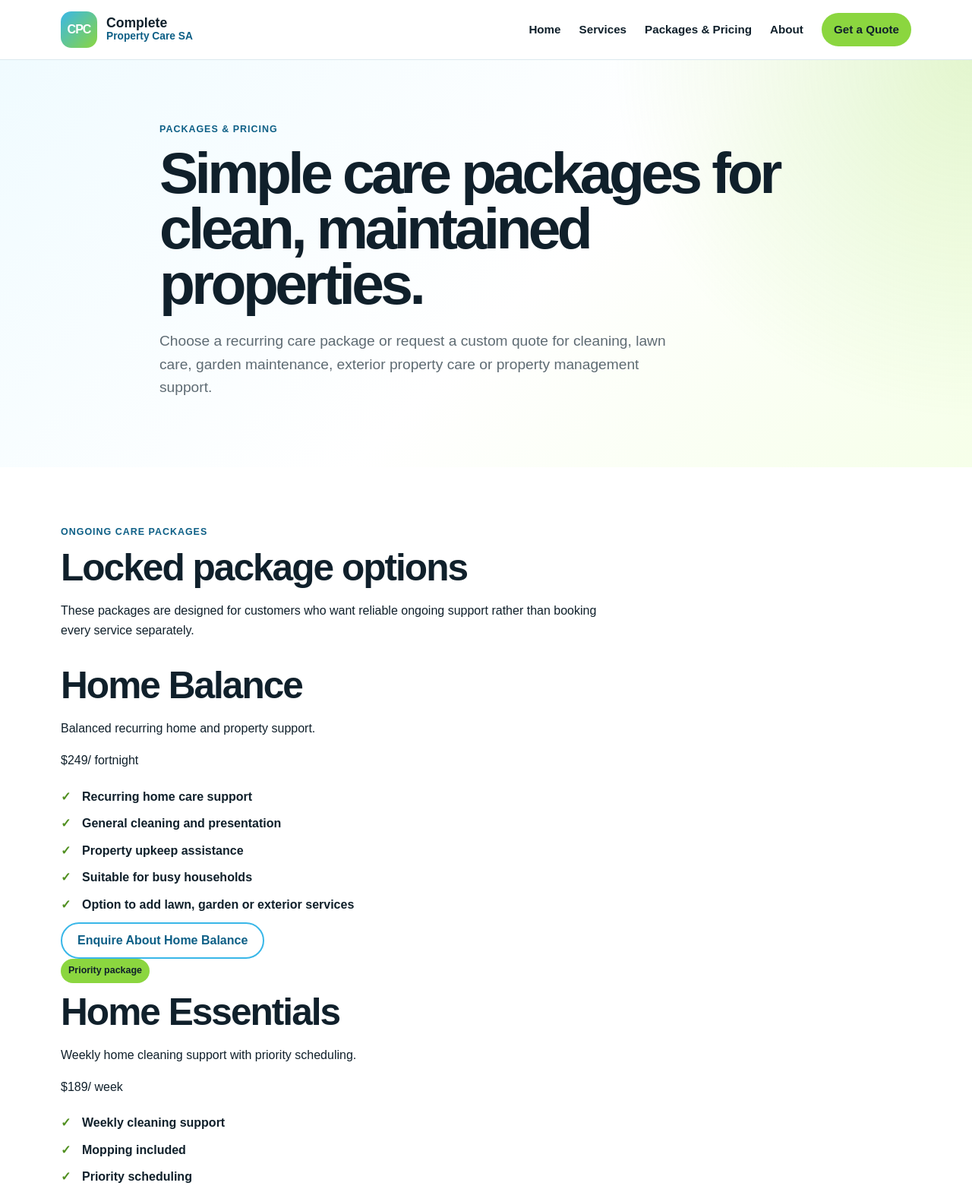
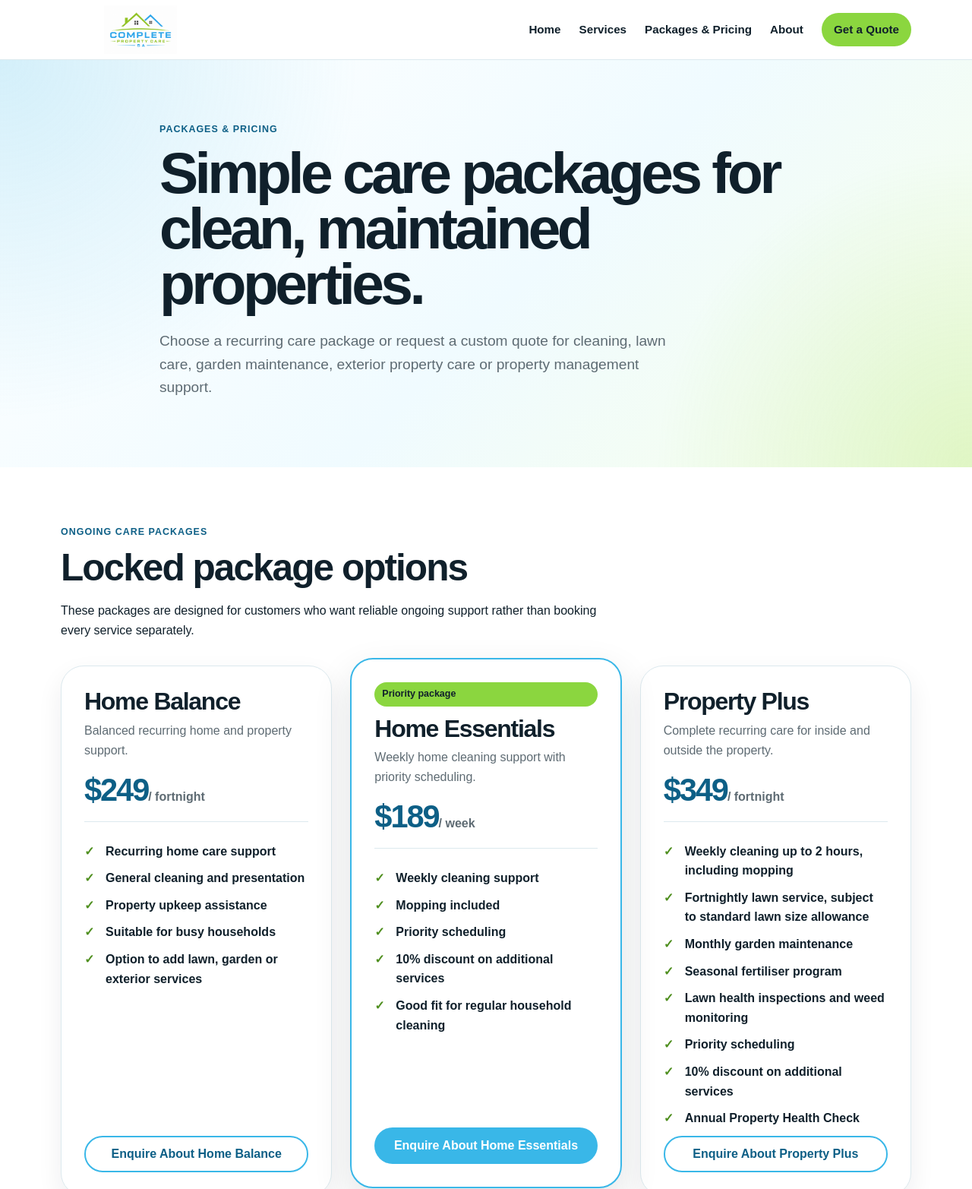
Before and after one commit to cpcsa2026/cpcsa-website, a plain HTML site: page packages-pricing.html in a window 1280 px wide. Shown: the top 1565 px of the page at 76% size. Drawn offline with Linux system fonts and the light colour scheme.

Commit message:
logo update

```diff
--- a/packages-pricing.html
+++ b/packages-pricing.html
@@ -5,17 +5,15 @@
   <meta name="viewport" content="width=device-width, initial-scale=1.0" />
   <title>Packages & Pricing | Complete Property Care SA</title>
   <meta name="description" content="View Complete Property Care SA packages and pricing for home cleaning, lawn care, garden maintenance and ongoing property care across Adelaide." />
+  <link rel="icon" type="image/png" href="assets/favicon-32.png" />
+  <link rel="apple-touch-icon" href="assets/apple-touch-icon.png" />
   <link rel="stylesheet" href="styles.css" />
 </head>
 <body>
   <header class="site-header">
     <div class="container nav-wrap">
-      <a class="brand" href="index.html" aria-label="Complete Property Care SA home">
-        <div class="brand-mark">CPC</div>
-        <div>
-          <span class="brand-title">Complete</span>
-          <span class="brand-subtitle">Property Care SA</span>
-        </div>
+      <a class="brand logo-brand" href="index.html" aria-label="Complete Property Care SA home">
+        <img src="assets/cpcsa-logo-web.png" alt="Complete Property Care SA logo" class="site-logo" />
       </a>
 
       <nav class="main-nav" aria-label="Main navigation">
@@ -144,8 +142,8 @@
 
   <footer class="site-footer">
     <div class="container footer-grid">
-      <div>
-        <strong>Complete Property Care SA</strong>
+      <div class="footer-brand">
+        <img src="assets/cpcsa-logo-web.png" alt="Complete Property Care SA logo" class="footer-logo" />
         <p>Cleaning, lawn, garden and exterior property care across Adelaide.</p>
       </div>
       <div>
--- a/styles.css
+++ b/styles.css
@@ -219,3 +219,88 @@ h3 { font-size: 1.35rem; margin-bottom: 10px; }
   .wide-card { grid-column: auto; }
   .two-column-list { columns: 1; }
 }
+
+
+.pricing-hero {
+  background: radial-gradient(circle at top left, rgba(57,183,232,0.22), transparent 34%), radial-gradient(circle at bottom right, rgba(139,214,63,0.22), transparent 30%), linear-gradient(135deg, #ffffff 0%, #f0fbff 54%, #f7ffe9 100%);
+}
+.pricing-section { background: var(--white); }
+.pricing-grid {
+  display: grid;
+  grid-template-columns: repeat(3, 1fr);
+  gap: 24px;
+  align-items: stretch;
+}
+.pricing-card {
+  display: flex;
+  flex-direction: column;
+  background: var(--white);
+  border: 1px solid var(--border);
+  border-radius: 30px;
+  padding: 30px;
+  box-shadow: 0 14px 34px rgba(16, 32, 43, 0.07);
+}
+.highlighted-pricing {
+  border: 2px solid var(--blue);
+  box-shadow: var(--shadow);
+  transform: translateY(-10px);
+}
+.pricing-top { border-bottom: 1px solid var(--border); padding-bottom: 20px; margin-bottom: 4px; }
+.pricing-top h2 { font-size: 2rem; margin-bottom: 8px; }
+.pricing-subtitle { color: var(--muted); min-height: 54px; }
+.pricing-price {
+  color: var(--blue-dark);
+  font-size: 2.6rem;
+  line-height: 1;
+  font-weight: 900;
+  letter-spacing: -0.05em;
+  margin-bottom: 0;
+}
+.pricing-price span {
+  color: var(--muted);
+  font-size: 1rem;
+  letter-spacing: 0;
+  font-weight: 800;
+}
+.full-button { width: 100%; margin-top: auto; }
+.inclusions-section { background: var(--bg); }
+.pricing-note-section { background: var(--white); padding-top: 0; }
+.note-card {
+  background: linear-gradient(135deg, rgba(57,183,232,0.13), rgba(139,214,63,0.13));
+  border: 1px solid var(--border);
+  border-radius: 30px;
+  padding: 42px;
+}
+.note-card p:last-child { color: var(--muted); margin-bottom: 0; }
+@media (max-width: 1000px) {
+  .pricing-grid { grid-template-columns: 1fr; }
+  .highlighted-pricing { transform: none; }
+  .pricing-subtitle { min-height: 0; }
+}
+
+/* Logo integration */
+.logo-brand { gap: 0; flex: 0 0 auto; }
+.site-logo {
+  display: block;
+  width: 210px;
+  height: auto;
+  max-height: 64px;
+  object-fit: contain;
+}
+.footer-brand { max-width: 360px; }
+.footer-logo {
+  display: block;
+  width: 190px;
+  height: auto;
+  margin-bottom: 12px;
+  background: #ffffff;
+  border-radius: 14px;
+  padding: 8px 10px;
+}
+@media (max-width: 900px) {
+  .site-logo { width: 190px; max-height: 58px; }
+  .nav-wrap { min-height: 72px; }
+}
+@media (max-width: 620px) {
+  .site-logo { width: 165px; max-height: 52px; }
+}
```
Also changed, not shown: index.html (+7 -9 lines), services.html (+8 -10 lines), assets/apple-touch-icon.png (added), assets/cpcsa-logo-web.png (added), assets/favicon-32.png (added), 1 other file.
